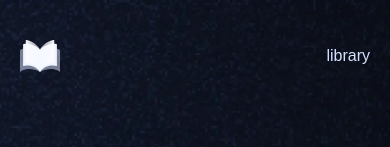
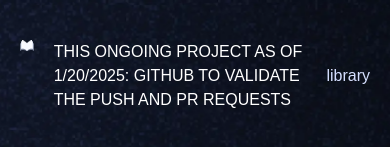
Before and after one commit to watashi407/library_management, a Next.js app: page / in a window 390 px wide. Shown: the top 147 px of the page. Built offline with nearby package versions, Linux system fonts and the light colour scheme; a web font is replaced by a local one.

Commit message:
Add Anouncement

```diff
--- a/components/Header.tsx
+++ b/components/Header.tsx
@@ -13,6 +13,15 @@
       <Link href={"/"}>
         <Image src="/icons/logo.svg" alt="BookWise" height={40} width={40} />
       </Link>
+
+      <Link
+        href={"https://github.com/watashi407/library_management"}
+        className="text-white sm:hidden"
+      >
+        THIS ONGOING PROJECT AS OF 1/20/2025: GITHUB TO VALIDATE THE PUSH AND PR
+        REQUESTS
+      </Link>
+
       <ul className="flex flex-row items-center gap-8">
         <Link
           href={"/library"}
```
